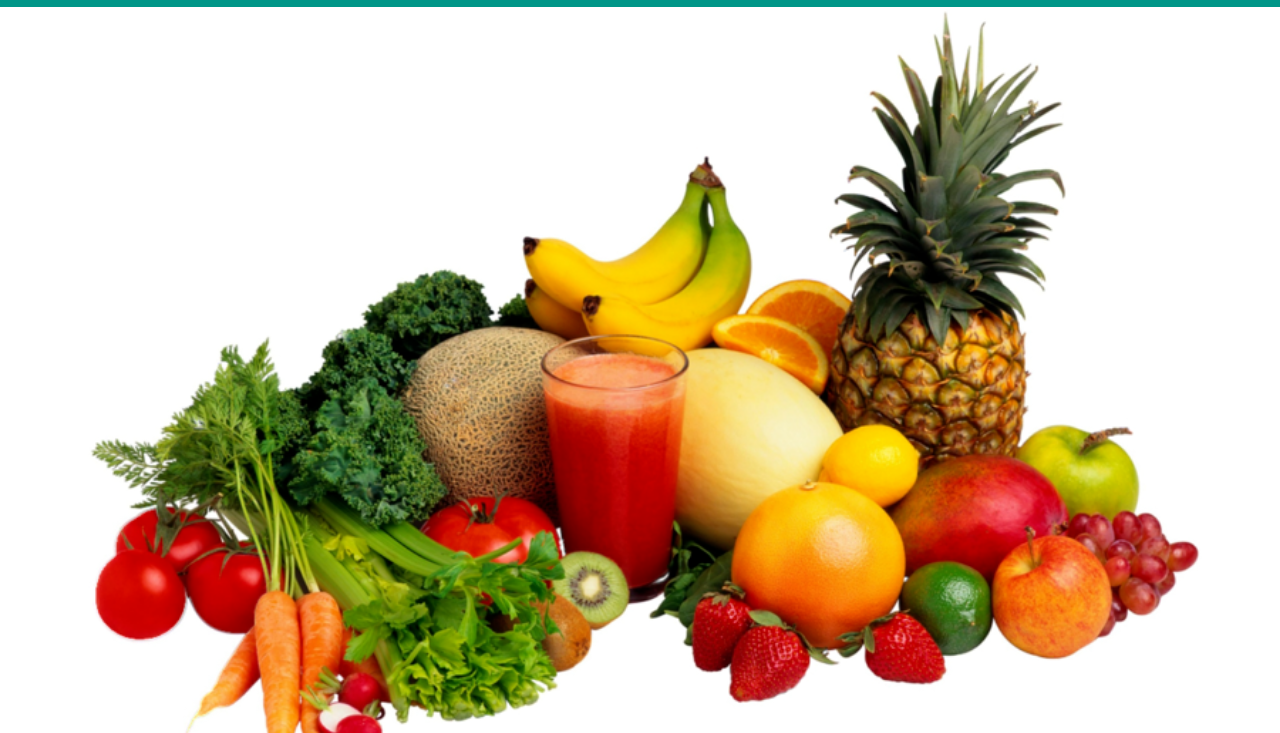
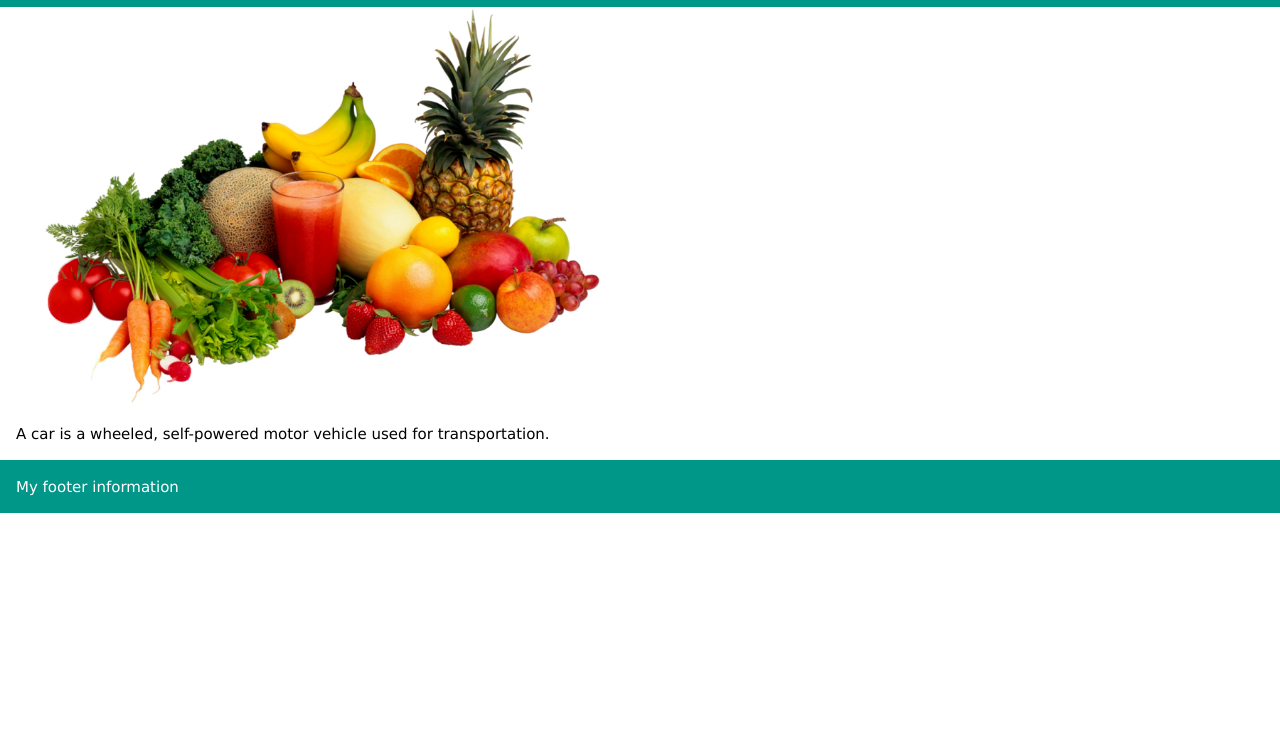
Before and after one commit to 4everHappylife123/4everHappylife123.github.io, a plain HTML site: page index.html in a window 1280 px wide. Shown: the part 67-800 px from the top of the page. Drawn offline with nearby package versions, Linux system fonts and the light colour scheme.

Commit message:
Update index.html

```diff
--- a/index.html
+++ b/index.html
@@ -9,7 +9,7 @@
   <h1>My Car</h1>
 </div>
 
-<img src="v.png.png" alt="vegetable" style="width:100%">
+<img src="v.png.png" alt="vegetable" style="width:50%">
 
 <div class="w3-container">
   <p>A car is a wheeled, self-powered motor vehicle used for transportation.</p>
```
